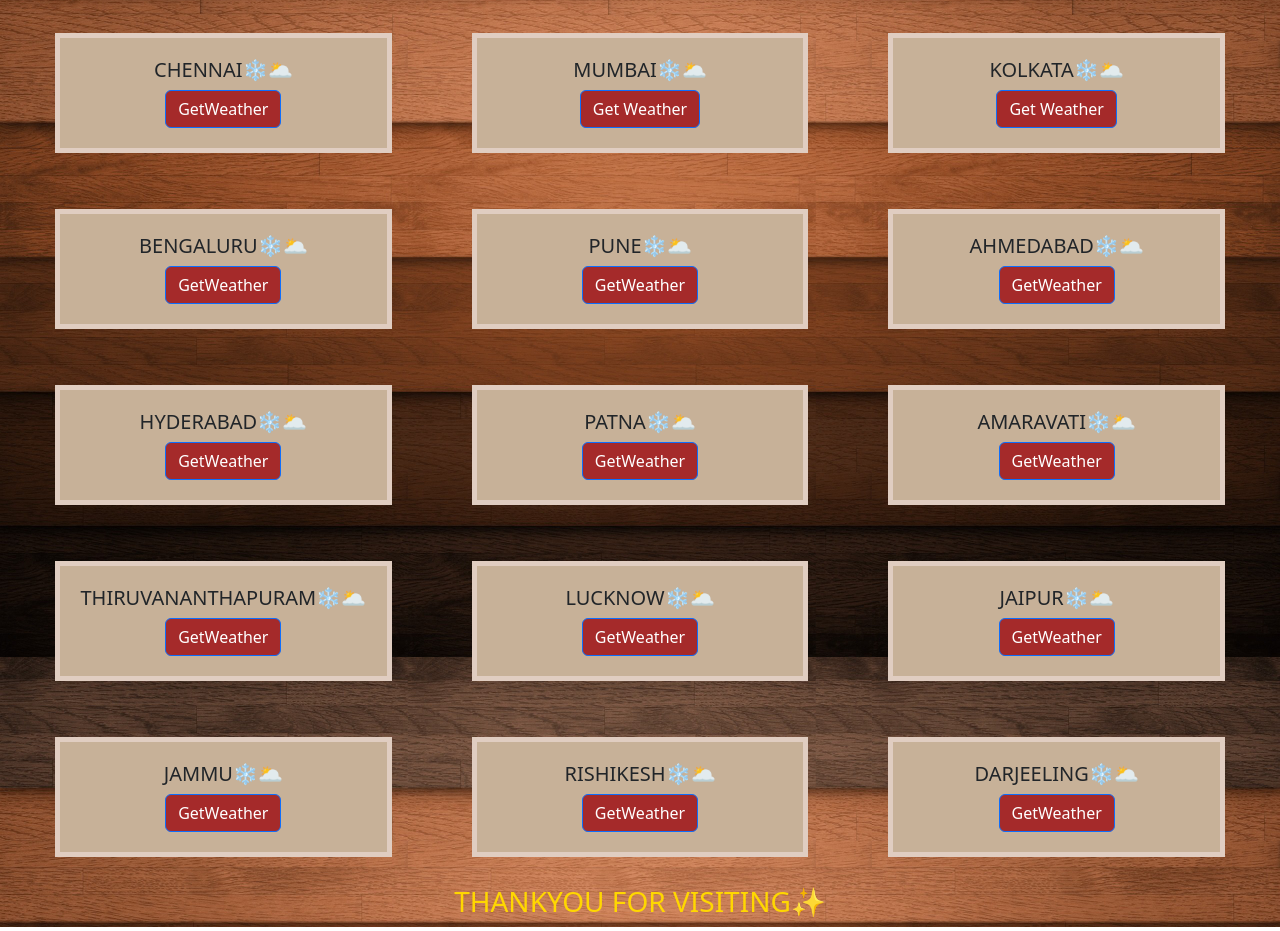
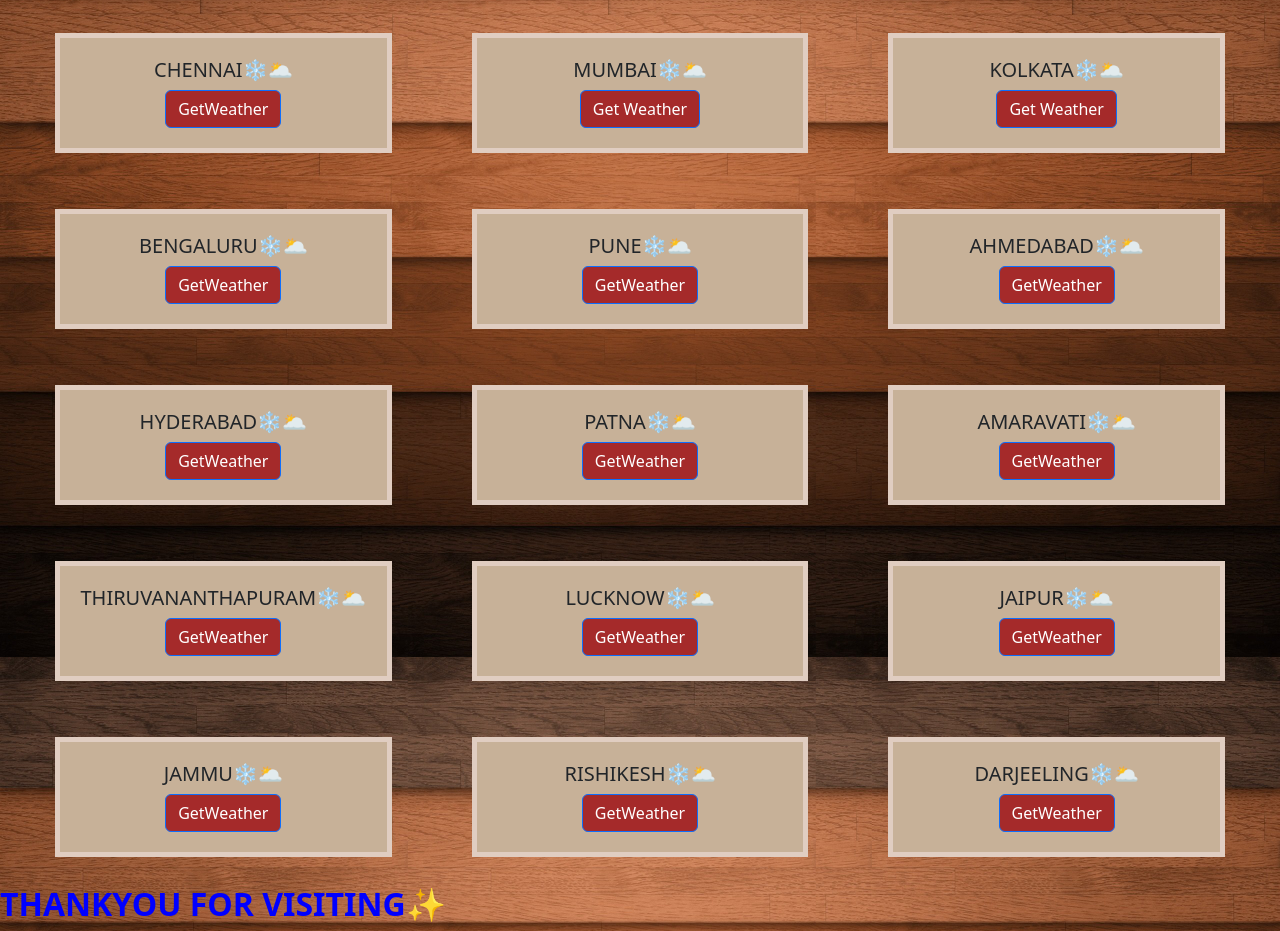
Before and after one commit to MAHESH-TS/weatherupdates, a website: page index.html in a window 1280 px wide. Shown: the part 143-1074 px from the top of the page. Drawn offline with nearby package versions, Linux system fonts and the light colour scheme; files that its build step writes are made by us from their sources; files whose address does not match are found by name.

Commit message:
Update index.html

```diff
--- a/index.html
+++ b/index.html
@@ -167,7 +167,7 @@
 
  </div>
 
-    <h3>THANKYOU FOR VISITING✨</h3>
+    <h2 style="color: blue; font-weight: bold;">THANKYOU FOR VISITING✨</h2>
 
 
 
```
